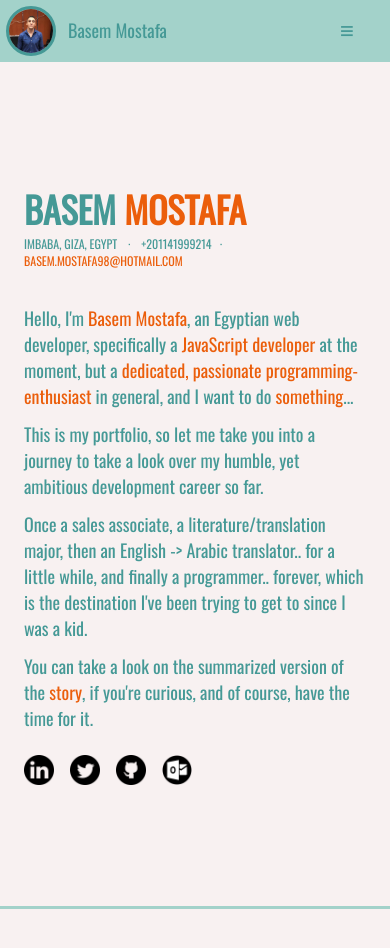
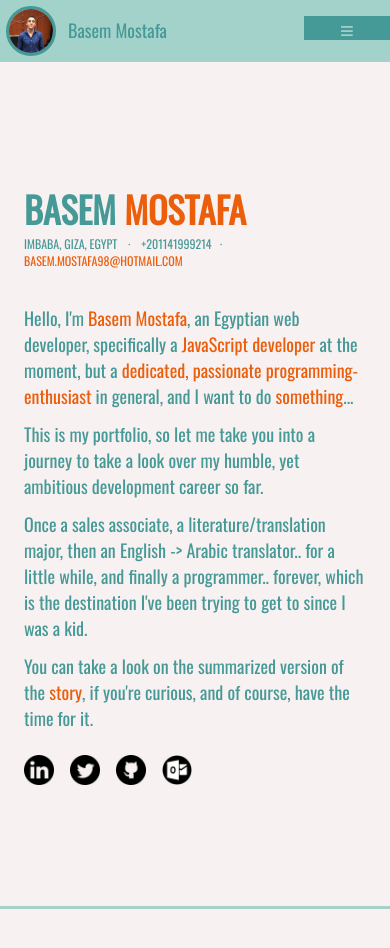
Before and after one commit to Basem98/portfolio, a website: page index.html in a window 390 px wide. In both pictures the pointer is over the button 346 px from the left and 27 px from the top of the page. Shown: the top 948 px of the page. Drawn offline with nearby package versions, Linux system fonts and the light colour scheme; files whose address does not match are found by name.

Commit message:
feat: Add a hover effect to the nav-toggler

```diff
--- a/styles/index.css
+++ b/styles/index.css
@@ -307,6 +307,12 @@ li {
         outline: none;
         font-size: 2rem;
         color: var(--txt-color);
+        transition: background-color 0.1s ease, color 0.1s ease;
+    }
+
+    .navbar-toggler:hover {
+        background-color: var(--txt-color);
+        color: var(--nav-bg);
     }
 
     .social-icons {
```
